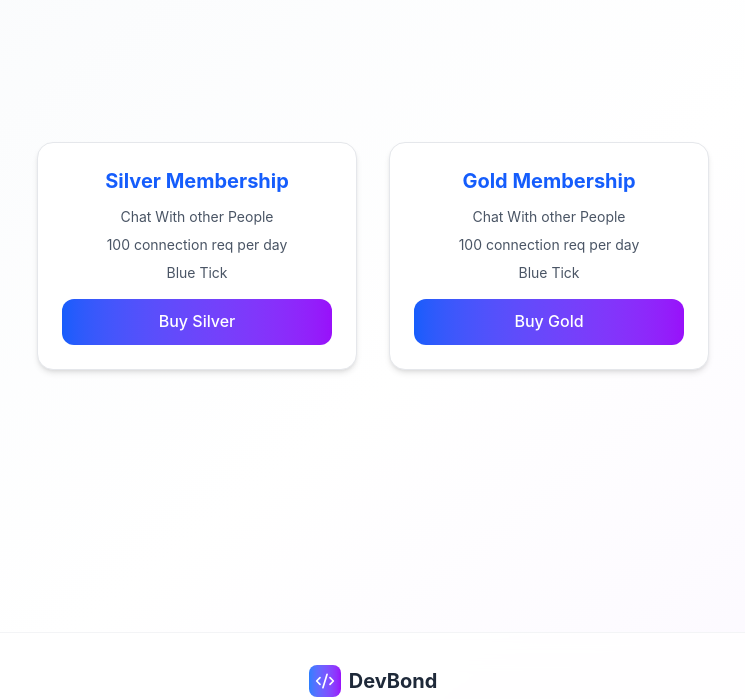
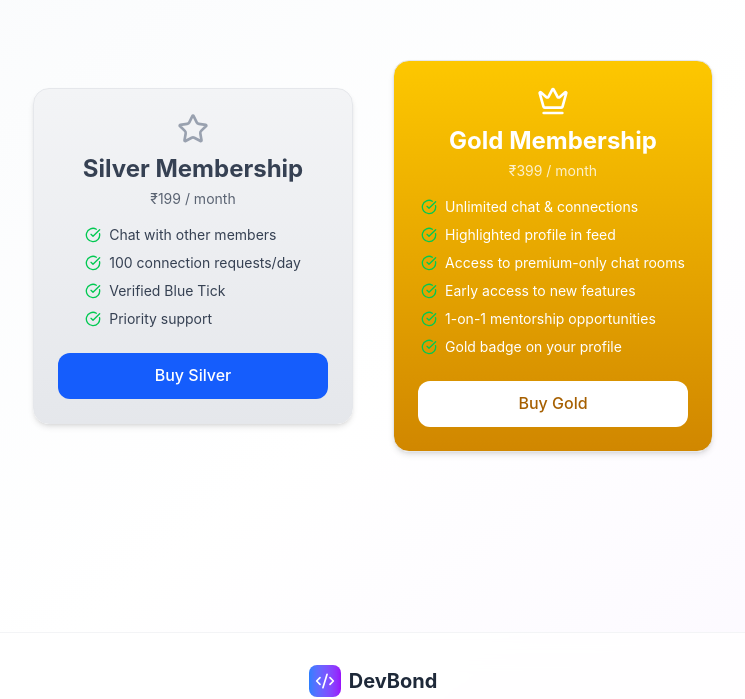
Before and after one commit to VidyaSagarMehar/DevBond, a React (Vite) app in the folder client/: page /premium in a window 1280 px wide. Shown: the part 104-803 px from the top of the page, without its empty margins (267-1012 px from the left). Built offline with nearby package versions, Linux system fonts and the light colour scheme; no server answers.

Commit message:
premium card, navbar dropdown redesigned

```diff
--- a/client/src/Components/NavBar.jsx
+++ b/client/src/Components/NavBar.jsx
@@ -11,15 +11,18 @@ import {
 	BadgeCheck,
 	Moon,
 	Sun,
+	ChevronDown,
 } from 'lucide-react';
 import { removeUser } from '../utils/userSlice';
 import { useTheme } from '../contexts/ThemeContext';
 import axios from 'axios';
 import { BASE_URL } from '../utils/constants';
 import toast from 'react-hot-toast';
+import { motion, AnimatePresence } from 'framer-motion';
 
 const NavBar = () => {
 	const [imageError, setImageError] = useState(false);
+	const [dropdownOpen, setDropdownOpen] = useState(false);
 	const { theme, toggleTheme } = useTheme();
 	const user = useSelector((store) => store.user.data);
 	const requests = useSelector((store) => store.requests);
@@ -96,35 +99,14 @@ const NavBar = () => {
 							))}
 						</div>
 
-						{/* Actions */}
-						<div className="flex items-center space-x-4">
-							{/* Theme Toggle */}
-							<button
-								onClick={toggleTheme}
-								className="p-2 rounded-lg hover:bg-gray-100 dark:hover:bg-gray-800 transition"
-								title="Toggle Theme"
+						{/* Profile + Dropdown */}
+						<div
+							className="relative"
+							onMouseEnter={() => setDropdownOpen(true)}
+							onMouseLeave={() => setDropdownOpen(false)}
 						>
-								{theme === 'light' ? (
-									<Moon className="w-5 h-5 text-gray-600 dark:text-gray-300" />
-								) : (
-									<Sun className="w-5 h-5 text-yellow-400" />
-								)}
-							</button>
-
-							<Link to="/premium" title="Premium">
-								<BadgeCheck className="w-5 h-5 text-blue-500 hover:text-blue-700 dark:text-blue-400 dark:hover:text-blue-300 transition" />
-							</Link>
-
-							<button
-								onClick={handleLogout}
-								className="p-2 text-gray-600 dark:text-gray-300 hover:text-red-600 transition"
-								title="Logout"
-							>
-								<LogOut className="w-5 h-5" />
-							</button>
-
-							<Link to="/profile">
-								<div className="w-10 h-10 rounded-full overflow-hidden border-2 border-blue-300 dark:border-blue-700 hover:border-blue-500 transition">
+							<button className="flex items-center space-x-2 group">
+								<div className="w-10 h-10 rounded-full overflow-hidden border-2 border-blue-300 dark:border-blue-700 group-hover:border-blue-500 transition">
 									<img
 										src={getProfileImageSrc()}
 										alt="Profile"
@@ -132,7 +114,55 @@ const NavBar = () => {
 										className="w-full h-full object-cover"
 									/>
 								</div>
+								<ChevronDown className="w-4 h-4 text-gray-600 dark:text-gray-300" />
+							</button>
+
+							<AnimatePresence>
+								{dropdownOpen && (
+									<motion.div
+										initial={{ opacity: 0, y: -10 }}
+										animate={{ opacity: 1, y: 0 }}
+										exit={{ opacity: 0, y: -10 }}
+										className="absolute right-0 mt-3 w-48 bg-white dark:bg-gray-900 rounded-xl shadow-lg border border-gray-200 dark:border-gray-700 py-2 z-50"
+									>
+										<Link
+											to="/profile"
+											className="flex items-center gap-2 px-4 py-2 hover:bg-gray-100 dark:hover:bg-gray-800 transition"
+										>
+											<User className="w-4 h-4" /> My Profile
 										</Link>
+
+										<Link
+											to="/premium"
+											className="flex items-center gap-2 px-4 py-2 hover:bg-gray-100 dark:hover:bg-gray-800 transition"
+										>
+											<BadgeCheck className="w-4 h-4 text-blue-500" /> Premium
+										</Link>
+
+										<button
+											onClick={toggleTheme}
+											className="flex w-full items-center gap-2 px-4 py-2 hover:bg-gray-100 dark:hover:bg-gray-800 transition"
+										>
+											{theme === 'light' ? (
+												<>
+													<Moon className="w-4 h-4" /> Dark Mode
+												</>
+											) : (
+												<>
+													<Sun className="w-4 h-4 text-yellow-400" /> Light Mode
+												</>
+											)}
+										</button>
+
+										<button
+											onClick={handleLogout}
+											className="flex w-full items-center gap-2 px-4 py-2 text-red-500 hover:bg-red-50 dark:hover:bg-red-900/30 transition"
+										>
+											<LogOut className="w-4 h-4" /> Logout
+										</button>
+									</motion.div>
+								)}
+							</AnimatePresence>
 						</div>
 					</div>
 				</div>
@@ -160,18 +190,69 @@ const NavBar = () => {
 						</Link>
 					))}
 
-					{/* Theme Toggle for mobile */}
+					{/* Profile Dropdown for mobile */}
+					<div className="relative">
 						<button
-						onClick={toggleTheme}
-						className="p-3 rounded-xl transition-all text-gray-600 dark:text-gray-300"
-						title="Toggle Theme"
+							onClick={() => setDropdownOpen((prev) => !prev)}
+							className="w-10 h-10 rounded-full overflow-hidden border-2 border-blue-300 dark:border-blue-700"
+						>
+							<img
+								src={getProfileImageSrc()}
+								onError={() => setImageError(true)}
+								alt="Profile"
+								className="w-full h-full object-cover"
+							/>
+						</button>
+
+						<AnimatePresence>
+							{dropdownOpen && (
+								<motion.div
+									initial={{ opacity: 0, y: 10 }}
+									animate={{ opacity: 1, y: 0 }}
+									exit={{ opacity: 0, y: 10 }}
+									className="absolute bottom-14 right-0 w-44 bg-white dark:bg-gray-900 rounded-xl shadow-lg border border-gray-200 dark:border-gray-700 py-2"
+								>
+									<Link
+										to="/profile"
+										className="flex items-center gap-2 px-4 py-2 hover:bg-gray-100 dark:hover:bg-gray-800"
+										onClick={() => setDropdownOpen(false)}
+									>
+										<User className="w-4 h-4" /> My Profile
+									</Link>
+									<Link
+										to="/premium"
+										className="flex items-center gap-2 px-4 py-2 hover:bg-gray-100 dark:hover:bg-gray-800"
+										onClick={() => setDropdownOpen(false)}
+									>
+										<BadgeCheck className="w-4 h-4 text-blue-500" /> Premium
+									</Link>
+									<button
+										onClick={() => {
+											toggleTheme();
+											setDropdownOpen(false);
+										}}
+										className="flex w-full items-center gap-2 px-4 py-2 hover:bg-gray-100 dark:hover:bg-gray-800"
 									>
 										{theme === 'light' ? (
-							<Moon className="w-6 h-6" />
+											<>
+												<Moon className="w-4 h-4" /> Dark Mode
+											</>
 										) : (
-							<Sun className="w-6 h-6 text-yellow-400" />
+											<>
+												<Sun className="w-4 h-4 text-yellow-400" /> Light Mode
+											</>
 										)}
 									</button>
+									<button
+										onClick={handleLogout}
+										className="flex w-full items-center gap-2 px-4 py-2 text-red-500 hover:bg-red-50 dark:hover:bg-red-900/30"
+									>
+										<LogOut className="w-4 h-4" /> Logout
+									</button>
+								</motion.div>
+							)}
+						</AnimatePresence>
+					</div>
 				</div>
 			</div>
 		</>
--- a/client/src/Components/Premium.jsx
+++ b/client/src/Components/Premium.jsx
@@ -3,6 +3,7 @@ import { motion } from 'framer-motion';
 import axios from 'axios';
 import { BASE_URL } from '../utils/constants';
 import toast from 'react-hot-toast';
+import { Crown, Star, Users, CheckCircle, MessageSquare } from 'lucide-react';
 
 const Premium = () => {
 	const [isUserPremium, setIsUserPremium] = useState(false);
@@ -56,38 +57,82 @@ const Premium = () => {
 	if (isUserPremium)
 		return (
 			<div className="flex flex-col items-center justify-center min-h-[70vh] text-gray-700 dark:text-gray-200">
-				<motion.h1
-					initial={{ opacity: 0, y: 10 }}
-					animate={{ opacity: 1, y: 0 }}
-					className="text-2xl font-semibold"
+				<motion.div
+					initial={{ opacity: 0, scale: 0.9 }}
+					animate={{ opacity: 1, scale: 1 }}
+					className="bg-gradient-to-r from-blue-500 to-purple-600 text-white px-8 py-6 rounded-2xl shadow-lg text-center"
 				>
-					🎉 You're already a Premium Member!
-				</motion.h1>
+					<Crown className="mx-auto mb-3 w-10 h-10 text-yellow-300" />
+					<h1 className="text-2xl font-semibold mb-1">
+						🎉 You're already a Premium Member!
+					</h1>
+					<p className="text-sm opacity-80">Enjoy all your exclusive perks!</p>
+				</motion.div>
 			</div>
 		);
 
+	// Membership data (easily extendable in future)
+	const plans = [
+		{
+			tier: 'Silver',
+			price: '₹199 / month',
+			color: 'from-gray-100 to-gray-200 dark:from-gray-800 dark:to-gray-900',
+			icon: <Star className="w-8 h-8 text-gray-400 mb-2" />,
+			features: [
+				'Chat with other members',
+				'100 connection requests/day',
+				'Verified Blue Tick',
+				'Priority support',
+			],
+		},
+		{
+			tier: 'Gold',
+			price: '₹399 / month',
+			color: 'from-yellow-400 to-yellow-600 text-white',
+			icon: <Crown className="w-8 h-8 text-white mb-2" />,
+			features: [
+				'Unlimited chat & connections',
+				'Highlighted profile in feed',
+				'Access to premium-only chat rooms',
+				'Early access to new features',
+				'1-on-1 mentorship opportunities',
+				'Gold badge on your profile',
+			],
+		},
+	];
+
 	return (
-		<div className="min-h-[70vh] flex flex-col md:flex-row items-center justify-center gap-8 px-6 py-12 text-gray-700 dark:text-gray-200 transition-colors">
-			{['Silver', 'Gold'].map((tier) => (
+		<div className="min-h-[70vh] flex flex-col md:flex-row items-center justify-center gap-10 px-6 py-12 text-gray-700 dark:text-gray-200">
+			{plans.map((plan, index) => (
 				<motion.div
-					key={tier}
-					whileHover={{ scale: 1.05 }}
-					className="w-full md:w-80 bg-white dark:bg-gray-900 rounded-2xl shadow-md border border-gray-200 dark:border-gray-700 p-6 text-center transition-colors"
+					key={plan.tier}
+					whileHover={{ y: -5 }}
+					transition={{ type: 'spring', stiffness: 200 }}
+					className={`w-full md:w-80 bg-gradient-to-b ${plan.color} rounded-2xl shadow-md border border-gray-200 dark:border-gray-700 p-6 text-center transition-all duration-300`}
 				>
-					<h2 className="text-xl font-bold text-blue-600 dark:text-blue-400 mb-3">
-						{tier} Membership
-					</h2>
-					<ul className="space-y-2 text-sm text-gray-600 dark:text-gray-400 mb-4">
-						<li>Chat With other People</li>
-						<li>100 connection req per day</li>
-						<li>Blue Tick</li>
-					</ul>
-					<button
-						onClick={() => handleBuyClick(tier.toLowerCase())}
-						className="w-full bg-gradient-to-r from-blue-600 to-purple-600 text-white font-medium py-2.5 rounded-xl hover:from-blue-700 hover:to-purple-700 transition"
-					>
-						Buy {tier}
-					</button>
+					<div className="flex flex-col items-center">
+						{plan.icon}
+						<h2 className="text-2xl font-bold mb-1">{plan.tier} Membership</h2>
+						<p className="text-sm opacity-80 mb-4">{plan.price}</p>
+						<ul className="space-y-2 text-sm mb-6">
+							{plan.features.map((feat, i) => (
+								<li key={i} className="flex items-center justify-left gap-2">
+									<CheckCircle className="w-4 h-4 text-green-500" />
+									<span>{feat}</span>
+								</li>
+							))}
+						</ul>
+						<button
+							onClick={() => handleBuyClick(plan.tier.toLowerCase())}
+							className={`w-full py-2.5 rounded-xl font-medium transition-transform hover:scale-105 ${
+								plan.tier === 'Gold'
+									? 'bg-white text-yellow-700 hover:bg-gray-100'
+									: 'bg-blue-600 text-white hover:bg-blue-700'
+							}`}
+						>
+							Buy {plan.tier}
+						</button>
+					</div>
 				</motion.div>
 			))}
 		</div>
```
Also changed, not shown: 1 other file (tests, documents, lock files or other folders). Lines whose indentation alone changed are shown as unchanged.
